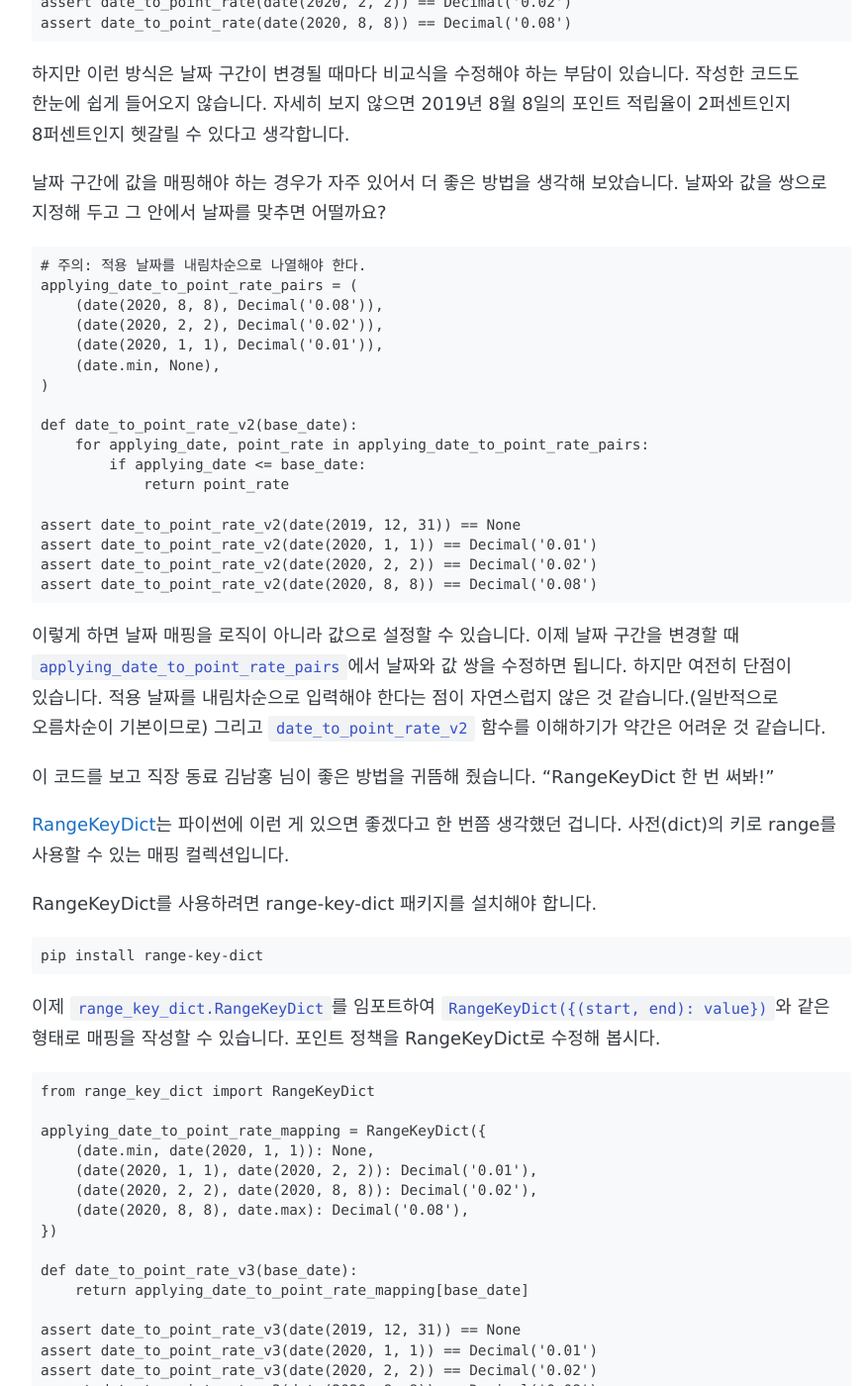
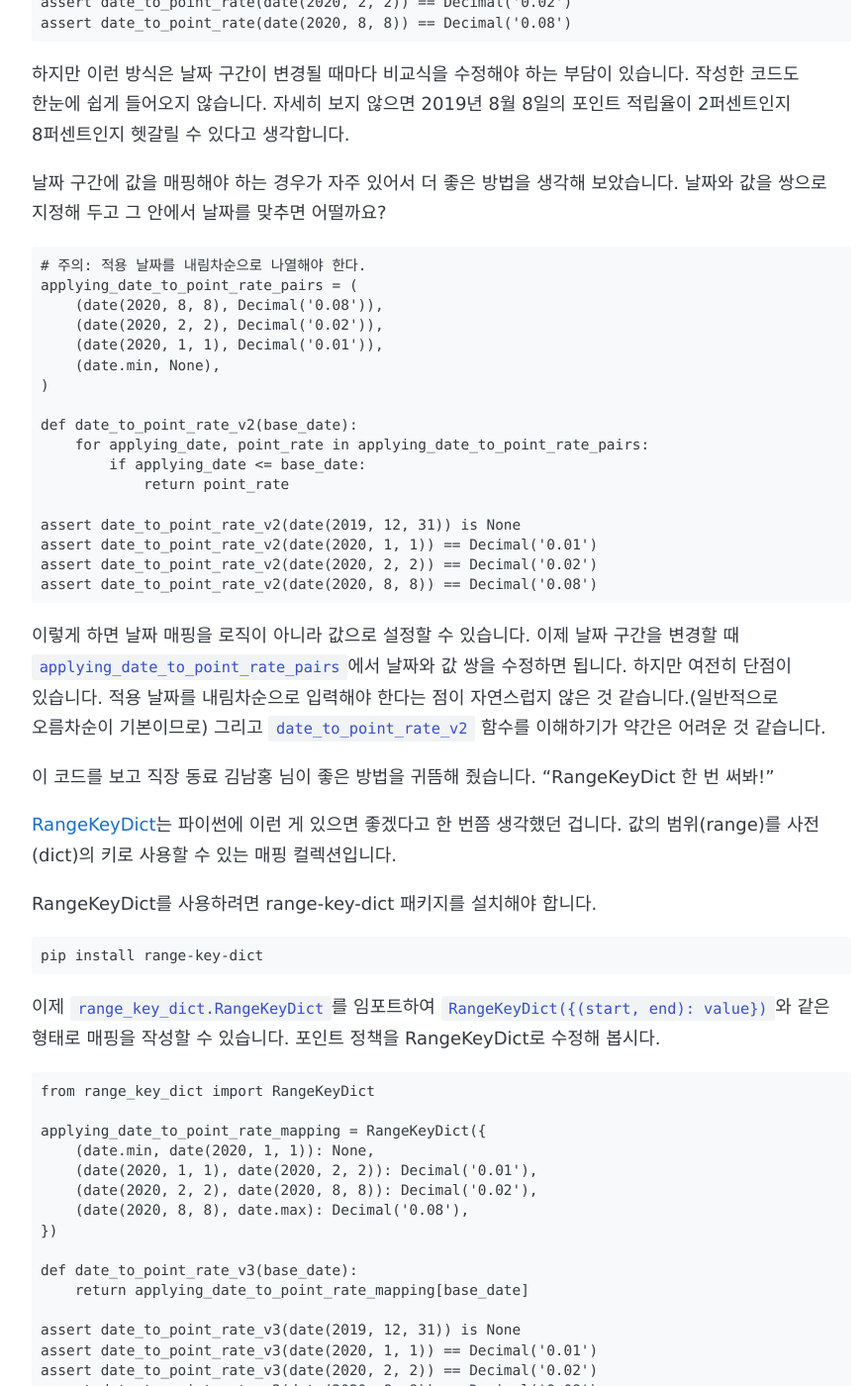
Before and after one commit to 8percent/8percent.github.io, a Jekyll site: the page built from _posts/2019-12-16-range-key-dict-date-mapping.md, in a window 1280 px wide and 1400 px high, scrolled down 957 px. Shown: the whole window at 99% size, without its empty margins (194-1069 px from the left). Built offline with Jekyll 4.4.1, drawn with Linux system fonts in a browser that asks for light colours; some web fonts are replaced; some of the changed text lies outside the part shown.

Commit message:
CHG: 포스팅 수정

````diff
--- a/_posts/2019-12-16-range-key-dict-date-mapping.md
+++ b/_posts/2019-12-16-range-key-dict-date-mapping.md
@@ -31,7 +31,7 @@
         return Decimal('0.02')
     return Decimal('0.08')
 
-assert date_to_point_rate(date(2019, 12, 31)) == None
+assert date_to_point_rate(date(2019, 12, 31)) is None
 assert date_to_point_rate(date(2020, 1, 1)) == Decimal('0.01')
 assert date_to_point_rate(date(2020, 2, 2)) == Decimal('0.02')
 assert date_to_point_rate(date(2020, 8, 8)) == Decimal('0.08')
@@ -55,7 +55,7 @@
         if applying_date <= base_date:
             return point_rate
 
-assert date_to_point_rate_v2(date(2019, 12, 31)) == None
+assert date_to_point_rate_v2(date(2019, 12, 31)) is None
 assert date_to_point_rate_v2(date(2020, 1, 1)) == Decimal('0.01')
 assert date_to_point_rate_v2(date(2020, 2, 2)) == Decimal('0.02')
 assert date_to_point_rate_v2(date(2020, 8, 8)) == Decimal('0.08')
@@ -65,7 +65,7 @@
 
 이 코드를 보고 직장 동료 김남홍 님이 좋은 방법을 귀뜸해 줬습니다. "RangeKeyDict 한 번 써봐!"
 
-[RangeKeyDict](https://github.com/albertmenglongli/range-key-dict)는 파이썬에 이런 게 있으면 좋겠다고 한 번쯤 생각했던 겁니다. 사전(dict)의 키로 range를 사용할 수 있는 매핑 컬렉션입니다.
+[RangeKeyDict](https://github.com/albertmenglongli/range-key-dict)는 파이썬에 이런 게 있으면 좋겠다고 한 번쯤 생각했던 겁니다. 값의 범위(range)를 사전(dict)의 키로 사용할 수 있는 매핑 컬렉션입니다.
 
 RangeKeyDict를 사용하려면 range-key-dict 패키지를 설치해야 합니다.
 
@@ -88,10 +88,10 @@
 def date_to_point_rate_v3(base_date):
     return applying_date_to_point_rate_mapping[base_date]
 
-assert date_to_point_rate_v3(date(2019, 12, 31)) == None
+assert date_to_point_rate_v3(date(2019, 12, 31)) is None
 assert date_to_point_rate_v3(date(2020, 1, 1)) == Decimal('0.01')
 assert date_to_point_rate_v3(date(2020, 2, 2)) == Decimal('0.02')
 assert date_to_point_rate_v3(date(2020, 8, 8)) == Decimal('0.08')
 ```
 
-코드가 꽤 직관적입니다. RangeKeyDict는 꼭 날짜가 아니더라도 어떤 범위에 값을 매핑할 때 편리하게 사용할 수 있습니다. 자주 바뀌는 법령, 정책 등을 반영할 일이 있으면 RangeKeyDict를 활용해보시면 좋을 것입니다.
+코드가 꽤 직관적입니다. RangeKeyDict는 꼭 날짜가 아니더라도 어떤 범위에 값을 매핑할 때 편리하게 사용할 수 있습니다. 자주 바뀌는 법령이나 정책을 적용할 때 RangeKeyDict를 활용해보시면 좋을 것입니다.
````
